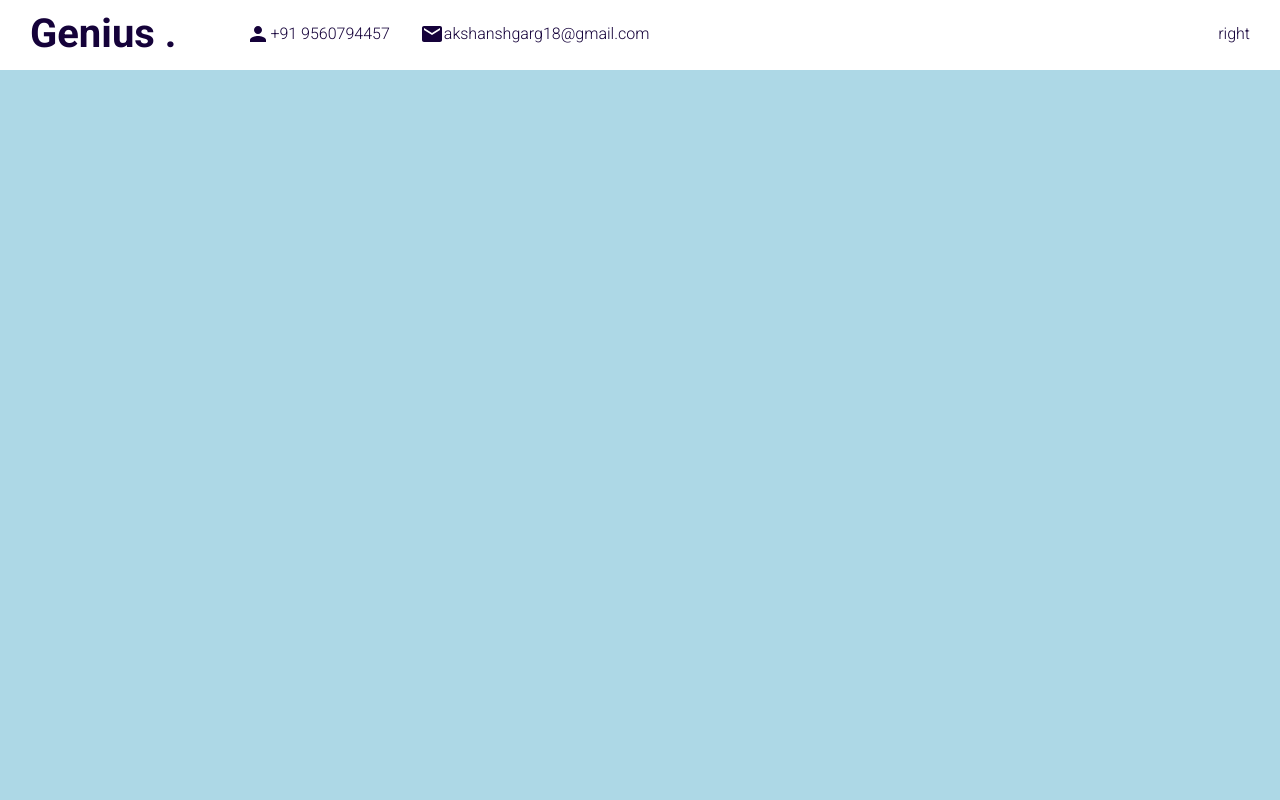
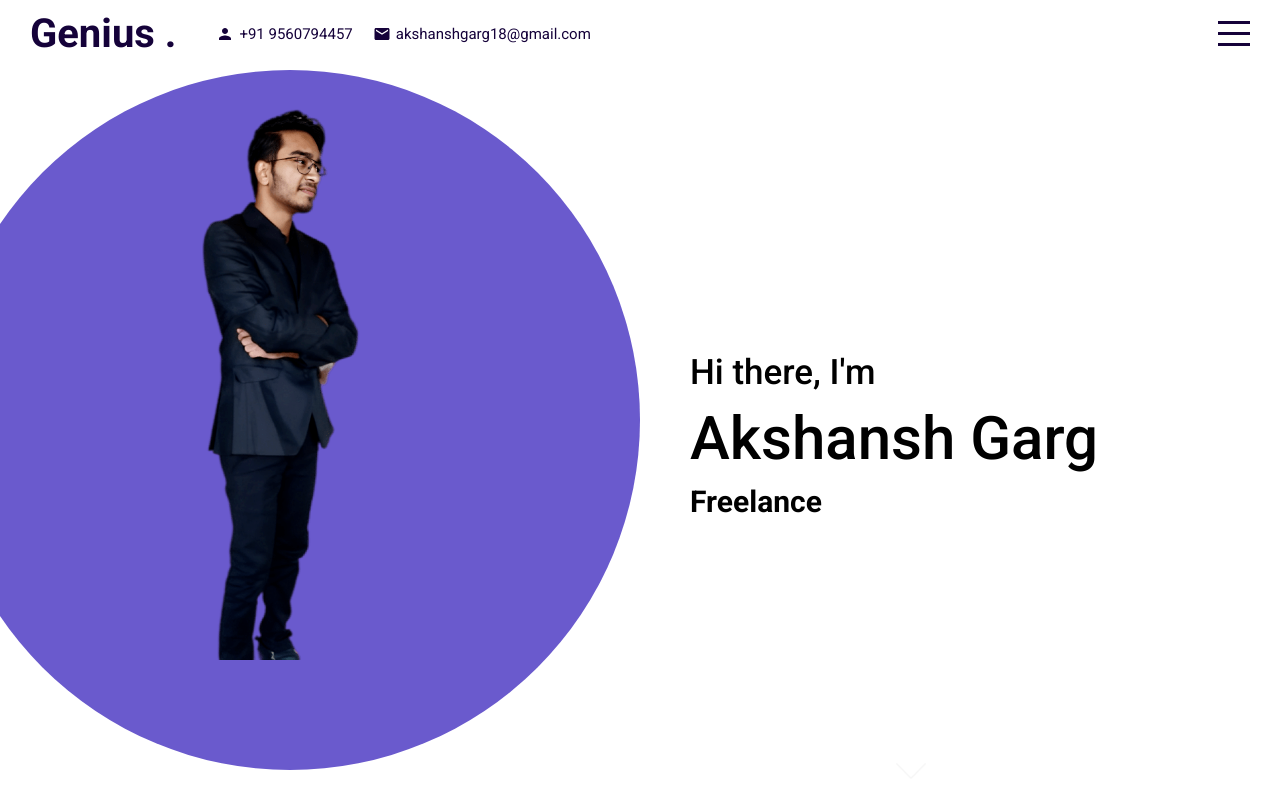
Before and after one commit to akku-18/my_portfolio, a React (Create React App) app: page / in a window 1280 px wide. Built offline with nearby package versions, Linux system fonts and the light colour scheme.

Commit message:
introduction page

```diff
--- a/public/index.html
+++ b/public/index.html
@@ -9,7 +9,7 @@
     />
     <link rel="preconnect" href="https://fonts.gstatic.com" crossorigin />
     <link
-      href="https://fonts.googleapis.com/css2?family=Roboto:wght@100;300;700;900&display=swap"
+      href="https://fonts.googleapis.com/css2?family=Roboto:wght@100;200;300;400;500;700;900&display=swap"
       rel="stylesheet"
     />
     <title>React Portfolio Website</title>
--- a/src/App.jsx
+++ b/src/App.jsx
@@ -5,11 +5,15 @@ import Topbar from "./components/topbar/Topbar";
 import Works from "./components/works/Works";
 import Contact from "./components/contact/Contact";
 import "./app.scss";
+import { useState } from "react";
+import Menu from "./components/menu/Menu";
 
 function App() {
+  const [menuOpen, setMenuOpen] = useState(false)
   return (
     <div className="app">
-      <Topbar />
+      <Topbar menuOpen={menuOpen} setMenuOpen={setMenuOpen} />
+      <Menu menuOpen={menuOpen} setMenuOpen={setMenuOpen} />
       <div className="sections">
         <Intro />
         <Portfolio />
--- a/src/components/intro/Intro.jsx
+++ b/src/components/intro/Intro.jsx
@@ -2,6 +2,22 @@ import "./intro.scss";
 
 export default function Intro() {
   return (
-    <div className='intro' id="intro"></div>
+    <div className='intro' id="intro">
+      <div className="left">
+      <div className="imgContainer">
+          <img src="assets/me.png" alt="" />
+        </div>
+      </div>
+      <div className="right">
+        <div className="wrapper">
+          <h2>Hi there, I'm</h2>
+          <h1>Akshansh Garg</h1>
+          <h3>Freelance <span></span></h3>
+        </div>
+        <a href="#portfolio">
+          <img src="assets/down.png" alt="" />
+        </a>
+      </div>
+    </div>
   )
 }
--- a/src/components/intro/intro.scss
+++ b/src/components/intro/intro.scss
@@ -1,3 +1,74 @@
 .intro{
-    background-color: lightblue;
+    // background-color: lightblue;
+    background-color: white;
+    display: flex;
+
+    .left{
+        flex: 0.5;
+        overflow: hidden;
+
+        .imgContainer{
+            width: 700px;
+            height: 700px;
+            background-color: #6a5acd;
+            border-radius: 50%;
+            display: flex;
+            align-items: center;
+            justify-content: center;
+            float: right;
+            overflow: hidden;
+
+            img{
+                margin-bottom: 150px;
+                // width: 70%;
+                height: 90%;
+
+            }
+        }
+
+    }
+
+    .right{
+        flex: 0.5;
+        position: relative;
+        .wrapper{
+            height: 100%;
+            width: 100%;
+            padding-left: 50px;
+            display: flex;
+            flex-direction: column;
+            justify-content: center;
+
+            h1{
+                font-size: 60px;
+                margin: 10px 0;
+                font-weight: 500;
+            }
+
+            h2{
+                font-size: 35px;
+                font-weight: 500;
+
+            }
+
+            h3{
+                font-size: 30px;
+            }
+        }
+        a{
+            position: absolute;
+            bottom: 10px;
+            left: 40%;
+        }
+        img{
+            width: 30px;
+            animation: arrowBlink 2s infinite;
+        }
+
+        @keyframes arrowBlink {
+            100%{
+                opacity: 0;
+            }
+        }
+    }
 }
--- /dev/null
+++ b/src/components/menu/Menu.jsx
@@ -0,0 +1,25 @@
+import "./menu.scss";
+
+export default function Menu({menuOpen, setMenuOpen}) {
+  return (
+    <div className={"menu "+(menuOpen && "active")}>
+        <ul>
+            <li onClick={() => setMenuOpen(false)}>
+                <a href="#intro">Home</a>
+            </li>
+            <li onClick={() => setMenuOpen(false)}>
+                <a href="#portfolio">Portfolio</a>
+            </li>
+            <li onClick={() => setMenuOpen(false)}>
+                <a href="#testimonials">Testimonals</a>
+            </li>
+            <li onClick={() => setMenuOpen(false)}>
+                <a href="#works">Works</a>
+            </li>
+            <li onClick={() => setMenuOpen(false)}>
+                <a href="#contact">Contact</a>
+            </li>
+        </ul>
+    </div>
+  )
+}
--- /dev/null
+++ b/src/components/menu/menu.scss
@@ -0,0 +1,42 @@
+@import "../../global.scss";
+
+.menu{
+    width: 300px;
+    height: 100vh;
+    background-color: $mainColor;
+    position: fixed;
+    top: 0;
+    right: -300px;
+    z-index: 2;
+    display: flex;
+    flex-direction: column;
+    align-items: center;
+    justify-content: center;
+    transition: all 1s ease;
+
+    &.active{
+        right: 0;
+    }
+
+    ul{
+        margin: 0;
+        padding: 0;
+        list-style: none;
+        font-size: 30px;
+        font-weight: 300;
+        color: white;
+        width: 60%;
+
+        li{
+            margin-bottom: 25px;
+            a{
+                font-size: inherit;
+                color: inherit;
+                text-decoration: none;
+            }
+            &:hover{
+                font-weight: 500;
+            }
+        }
+    }
+}
--- a/src/components/topbar/Topbar.jsx
+++ b/src/components/topbar/Topbar.jsx
@@ -1,9 +1,9 @@
 import "./Topbar.scss";
 import { Person, Mail } from "@material-ui/icons";
 
-export default function Topbar() {
+export default function Topbar({ menuOpen, setMenuOpen }) {
   return (
-    <div className='topbar'>
+    <div className={"topbar "+(menuOpen && "active")}>
       <div className="wrapper">
         <div className="left">
           <a href="#intro" className="logo">Genius .</a>
@@ -17,7 +17,11 @@ export default function Topbar() {
           </div>
         </div>
         <div className="right">
-          right
+          <div className="hamburger" onClick={() => setMenuOpen(!menuOpen)}>
+            <span className="line1"></span>
+            <span className="line2"></span>
+            <span className="line3"></span>
+          </div>
         </div>
       </div>
     </div>
--- a/src/components/topbar/Topbar.scss
+++ b/src/components/topbar/Topbar.scss
@@ -7,7 +7,8 @@
     color: $mainColor;
     position: fixed;
     top: 0;
-    z-index: 2;
+    z-index: 3;
+    transition: all 1s ease;
 
     .wrapper{
         padding: 10px 30px;
@@ -23,13 +24,64 @@
                 font-weight: 700;
                 text-decoration: none;
                 color: inherit;
-                margin-right: 40px;
+                margin-right: 20px;
             }
 
             .itemContainer{
                 display: flex;
                 align-items: center;
-                margin-left: 30px;
+                margin-left: 20px;
+
+                .icon{
+                    font-size: 18px;
+                    margin-right: 5px;
+                }
+
+                span{
+                    font-size: 15px;
+                    font-weight: 400;
+                }
+            }
+        }
+        .right{
+
+            .hamburger{
+                width: 32px;
+                height: 25px;
+                display: flex;
+                flex-direction: column;
+                justify-content: space-between;
+                cursor: pointer;
+
+                span{
+                    width: 100%;
+                    height: 3px;
+                    background-color: $mainColor;
+                    transform-origin: left;
+                    transition: all 2s ease;
+                }
+            }
+        }
+    }
+
+    &.active{
+        background-color: $mainColor;
+        color: white;
+
+        .hamburger{
+            span{
+                &:first-child{
+                    background-color: white;
+                    transform: rotate(45deg);
+                }
+
+                &:nth-child(2){
+                    opacity: 0;
+                }
+                &:last-child{
+                    background-color: white;
+                    transform: rotate(-45deg);
+                }
             }
         }
     }
```
Also changed, not shown: public/assets/me.png (added).
